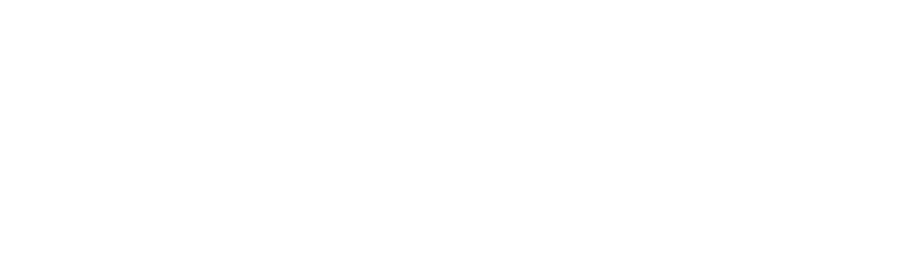
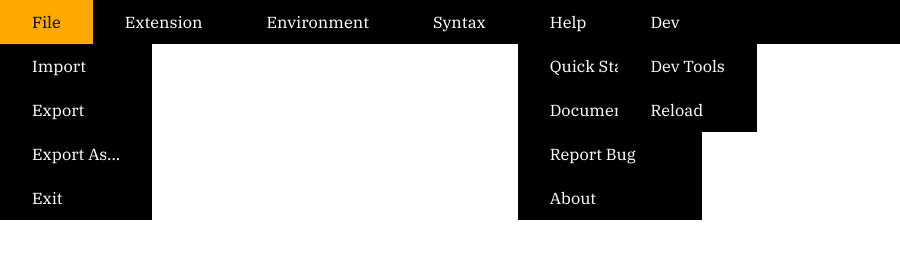
Before and after one commit to djweaver-dev/themeforge, an Electron app: page index.html in a window 900 px wide. Drawn offline with Linux system fonts and the light colour scheme.

Commit message:
navbar html added

```diff
--- a/css/style.css
+++ b/css/style.css
@@ -11,3 +11,40 @@
 .transparent {
     opacity: 0;
 }
+
+html {
+    font-size: 16px;
+    font-family: 'plex-serif';
+}
+
+
+/* - - - Navigation - - - */
+
+.menu {
+    background-color: #000;
+    color: #fff;
+    display: flex;
+}
+.menu > li {
+    display: inline;
+    cursor: pointer;
+    position: relative;
+    padding: .75rem 2rem;
+}
+.menu li:hover {
+    background-color: #fa0;
+    color: #000;
+    transition: all 0.4s ease;
+}
+.submenu {
+    background-color: #000;
+    color: #fff;
+    position: absolute;
+    left: 0;
+    top: 100%;
+}
+.submenu li {
+    display: block;
+    padding: .75rem 2rem;
+    white-space: nowrap;
+}
--- a/index.html
+++ b/index.html
@@ -6,6 +6,35 @@
         <title>Document</title>
     </head>
     <body>
+        <nav>
+            <ul class="menu">
+                <li>File
+                    <ul class="submenu">
+                        <li>Import</li>
+                        <li>Export</li>
+                        <li>Export As...</li>
+                        <li>Exit</li>
+                    </ul>
+                </li>
+                <li>Extension</li>
+                <li>Environment</li>
+                <li>Syntax</li>
+                <li>Help
+                    <ul class="submenu">
+                        <li>Quick Start</li>
+                        <li>Documentation</li>
+                        <li>Report Bug</li>
+                        <li>About</li>
+                    </ul>
+                </li>
+                <li>Dev
+                    <ul class="submenu">
+                        <li>Dev Tools</li>
+                        <li>Reload</li>
+                    </ul>
+                </li>
+            </ul>
+        </nav>
         <script src="js/renderer.js"></script>
     </body>
 </html>
```
Also changed, not shown: js/main.js (+4 -3 lines).
